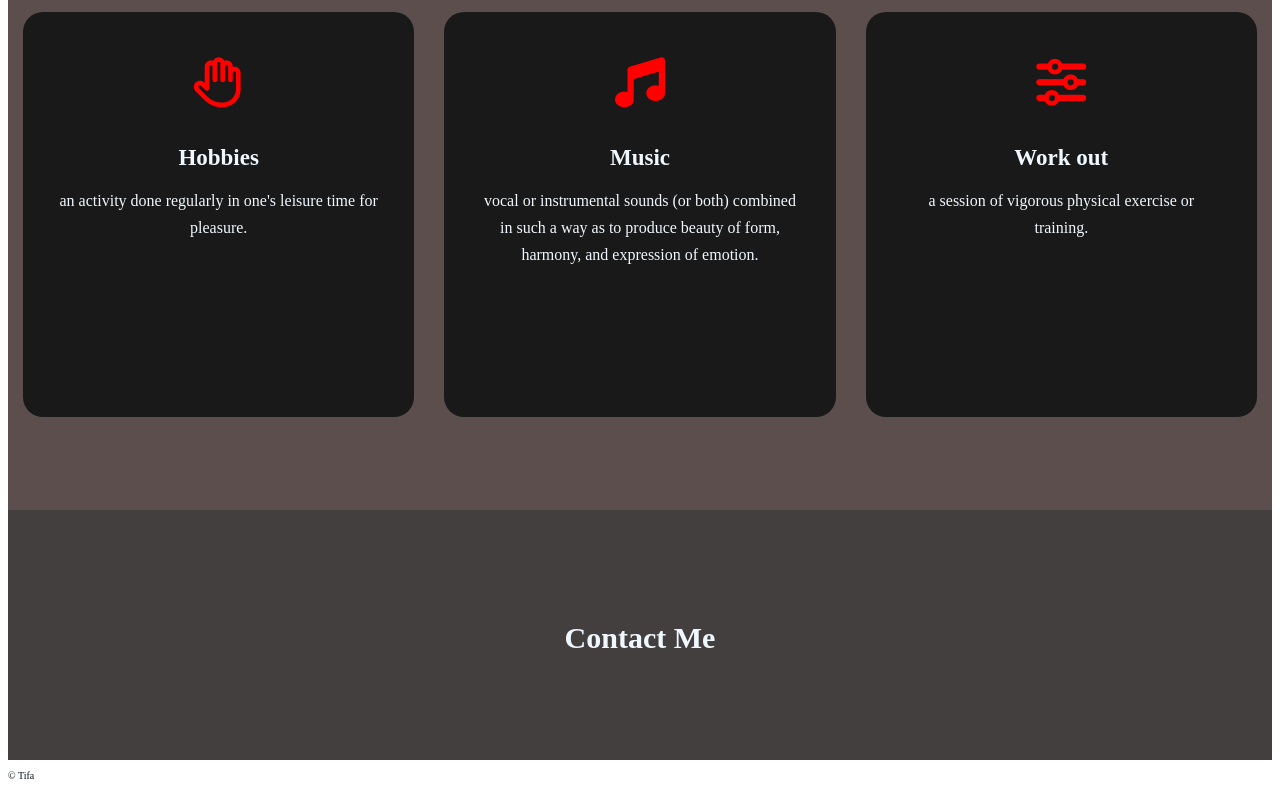
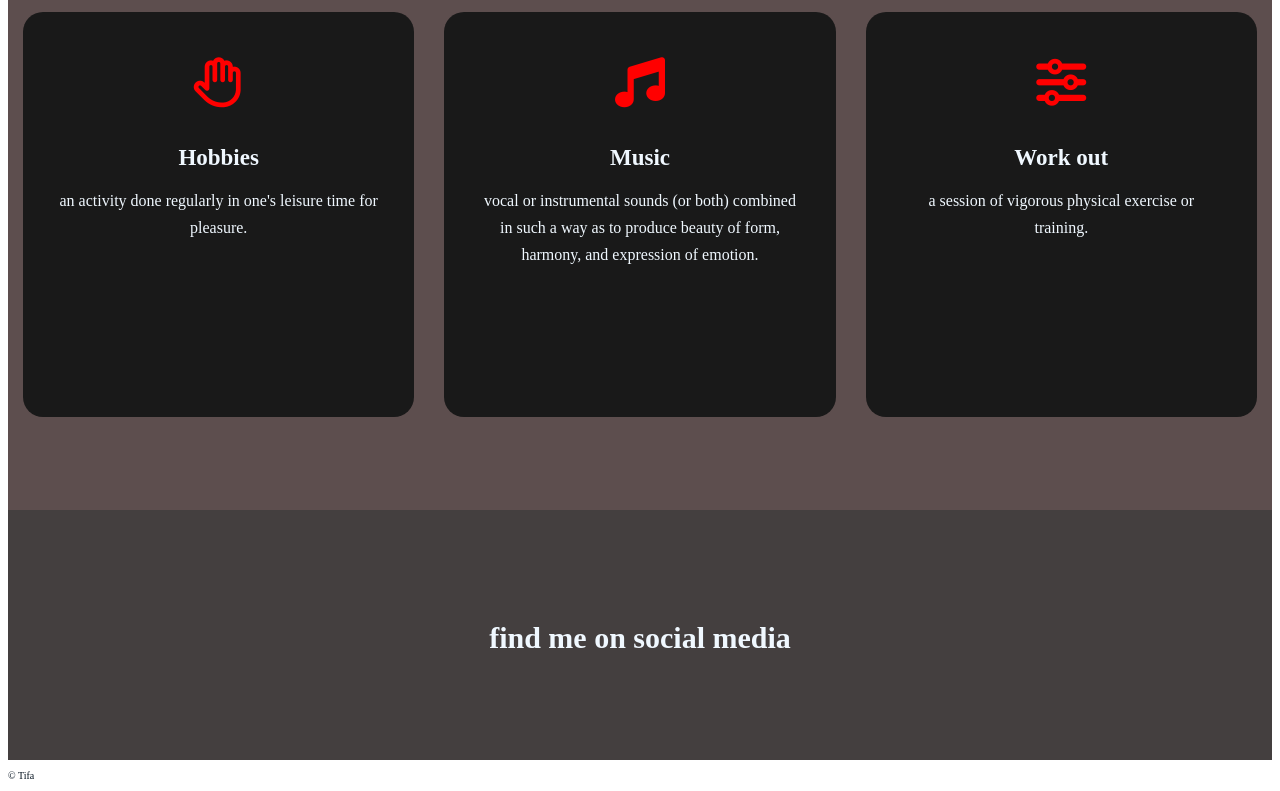
Before and after one commit to NurLatifahK/Simple-Website, a plain HTML site: page Index.html in a window 1280 px wide. Shown: the part 706-1497 px from the top of the page. Drawn offline with Linux system fonts and the light colour scheme.

Commit message:
Update Index.html

```diff
--- a/Index.html
+++ b/Index.html
@@ -50,7 +50,7 @@
         </div>
 
         <div class="contact-me">
-            <p>Contact Me</p>
+            <p>find me on social media</p>
 
 
         </div>
```
